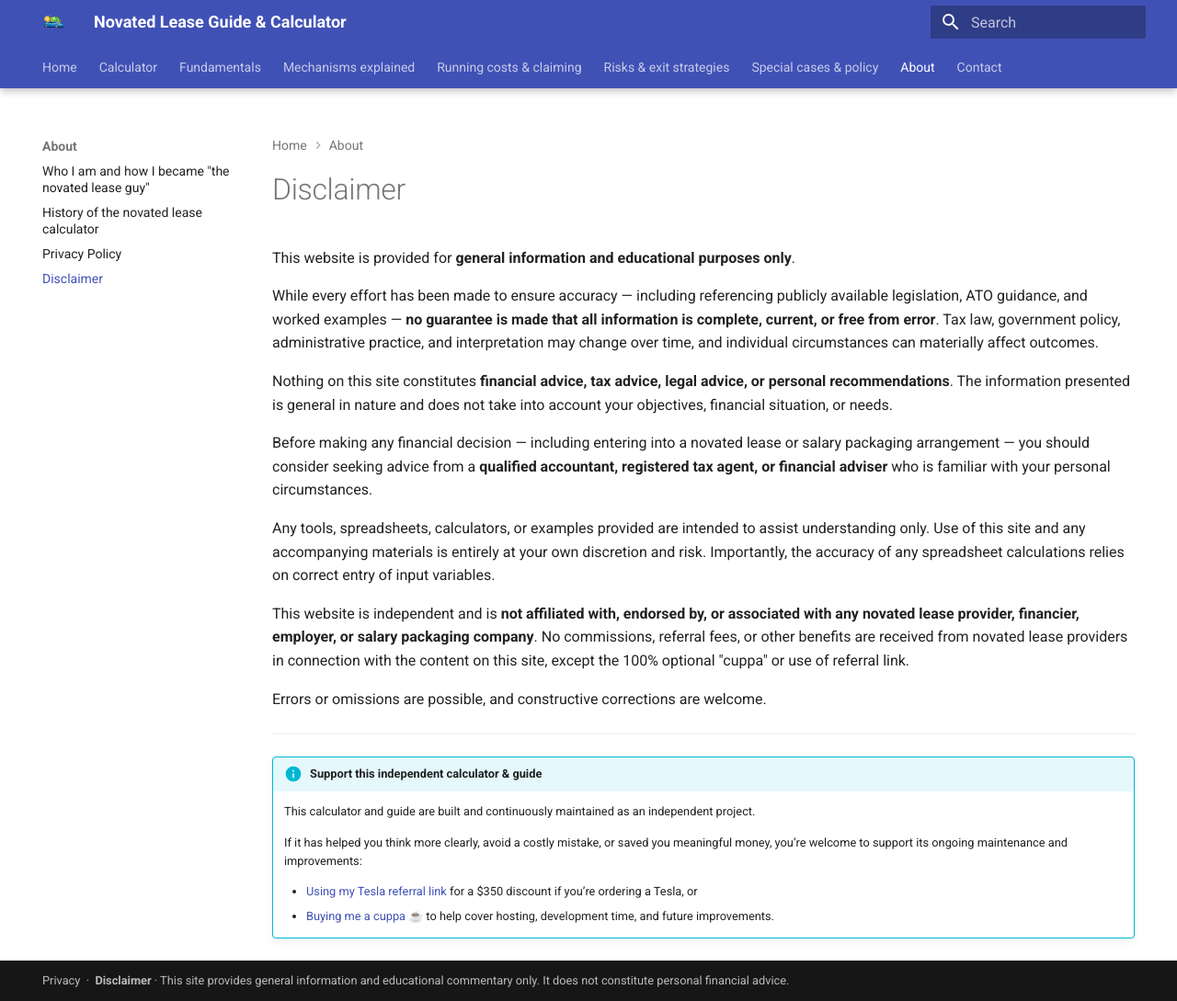
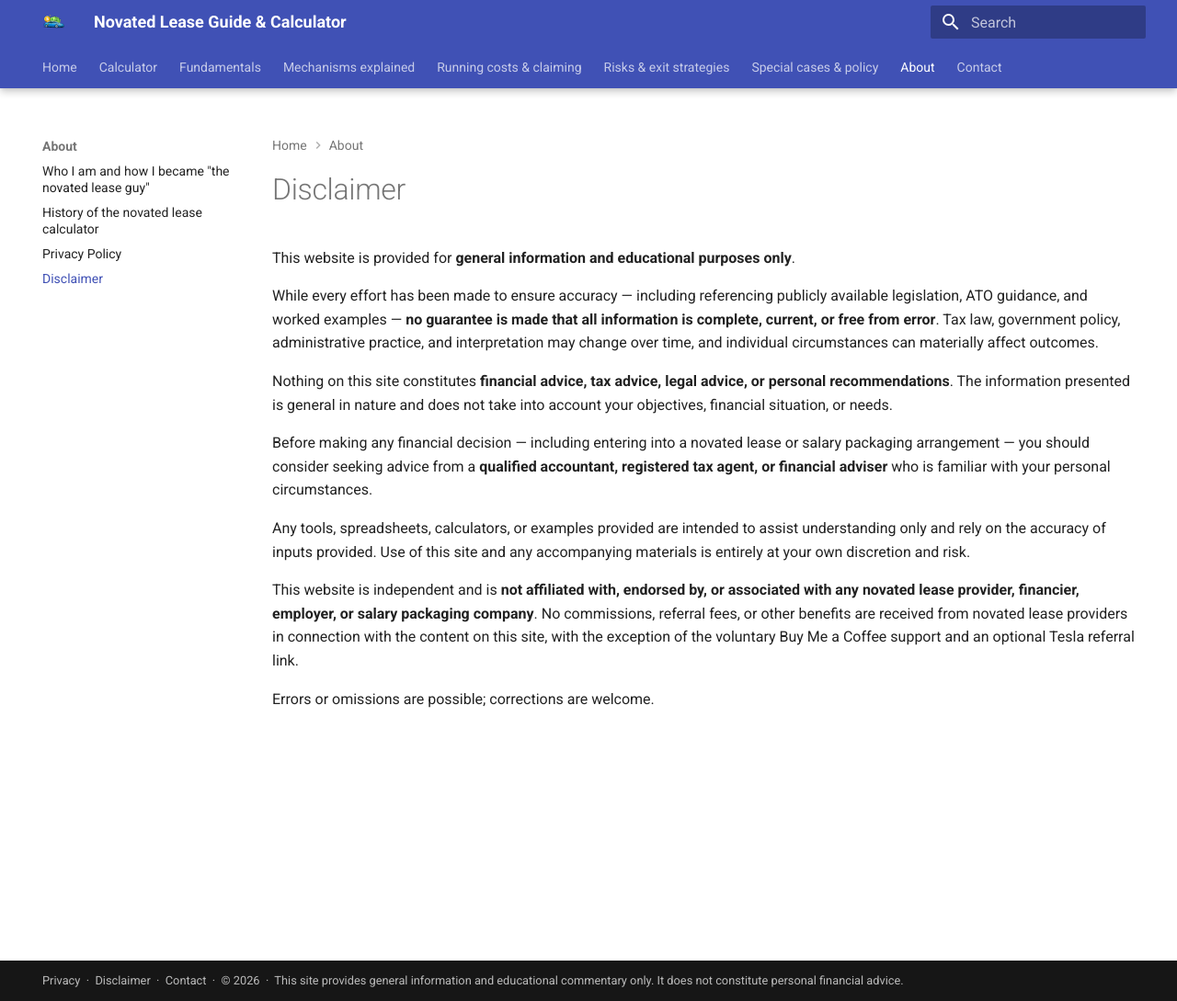
Before and after one commit to novatedlease/novatedlease.github.io, an MkDocs documentation site: the page built from docs/about/disclaimer.md, in a window 1280 px wide and 1089 px high. Shown: the whole window at 92% size. Built offline with MkDocs 1.6.1 and Material for MkDocs 9.7.7, drawn with Linux system fonts in a browser that asks for light colours.

Commit message:
contact footer and disclaimer wording

```diff
--- a/docs/about/disclaimer.md
+++ b/docs/about/disclaimer.md
@@ -9,19 +9,8 @@ Nothing on this site constitutes **financial advice, tax advice, legal advice, o
 
 Before making any financial decision — including entering into a novated lease or salary packaging arrangement — you should consider seeking advice from a **qualified accountant, registered tax agent, or financial adviser** who is familiar with your personal circumstances.
 
-Any tools, spreadsheets, calculators, or examples provided are intended to assist understanding only. Use of this site and any accompanying materials is entirely at your own discretion and risk. Importantly, the accuracy of any spreadsheet calculations relies on correct entry of input variables.
+Any tools, spreadsheets, calculators, or examples provided are intended to assist understanding only and rely on the accuracy of inputs provided. Use of this site and any accompanying materials is entirely at your own discretion and risk.
 
-This website is independent and is **not affiliated with, endorsed by, or associated with any novated lease provider, financier, employer, or salary packaging company**. No commissions, referral fees, or other benefits are received from novated lease providers in connection with the content on this site, except the 100% optional "cuppa" or use of referral link.
+This website is independent and is **not affiliated with, endorsed by, or associated with any novated lease provider, financier, employer, or salary packaging company**. No commissions, referral fees, or other benefits are received from novated lease providers in connection with the content on this site, with the exception of the voluntary Buy Me a Coffee support and an optional Tesla referral link.
 
-Errors or omissions are possible, and constructive corrections are welcome.
-
-
----
-
-!!! info "Support this independent calculator & guide"
-    This calculator and guide are built and continuously maintained as an independent project.
-
-    If it has helped you think more clearly, avoid a costly mistake, or saved you meaningful money, you’re welcome to support its ongoing maintenance and improvements:
-
-    - [Using my Tesla referral link](https://ts.la/chang705436) for a $350 discount if you’re ordering a Tesla, or
-    - [Buying me a cuppa](https://buymeacoffee.com/changyang1230) ☕ to help cover hosting, development time, and future improvements.
+Errors or omissions are possible; corrections are welcome.
--- a/mkdocs.yml
+++ b/mkdocs.yml
@@ -4,7 +4,9 @@ site_description: Independent, evidence-based guide and calculator for understan
 site_author: changyang1230
 copyright: |
   <a href="/about/privacy/">Privacy</a> &nbsp;&middot;&nbsp;
-  <strong>Disclaimer</strong> &middot; This site provides general information and educational commentary only.
+  <a href="/about/disclaimer/">Disclaimer</a> &nbsp;&middot;&nbsp;
+  <a href="/about/contact/">Contact</a> &nbsp;&middot;&nbsp;
+  &copy; 2026 &nbsp;&middot;&nbsp; This site provides general information and educational commentary only.
   It does not constitute personal financial advice.
 
 extra_css:
```
Also changed, not shown: docs/calculator/index.md (+1 -1 lines).
